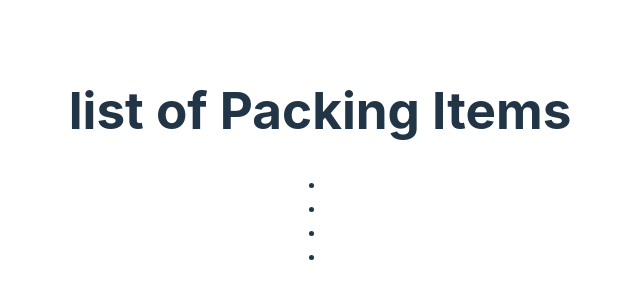
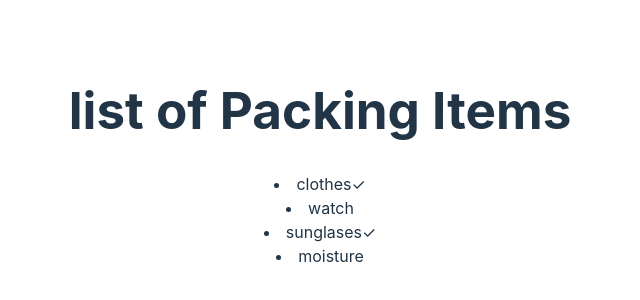
Before and after one commit to MANOJ-SM/React_vite_prj, a React (Vite) app in the folder vite-project/: page / in a window 1280 px wide. Shown: the part 242-542 px from the top of the page, without its empty margins (320-960 px from the left). Built offline with nearby package versions, Linux system fonts and the light colour scheme.

Commit message:
added map function for rendring array of items

```diff
--- a/vite-project/src/components/Item.jsx
+++ b/vite-project/src/components/Item.jsx
@@ -18,19 +18,19 @@
 
 // comnditionally render the items with null
 
-function Item(props){
-    if(props.isPacked){
-        return (
-            <>
-            <li>{props.name} ✓ </li>
-            </>
-        );
-    }else {
-        return <li>{props.name}</li>
-    }
-}
+// function Item(props){
+//     if(props.isPacked){
+//         return (
+//             <>
+//             <li>{props.name} ✓ </li>
+//             </>
+//         );
+//     }else {
+//         return <li>{props.name}</li>
+//     }
+// }
 
-export default Item;
+// export default Item;
 
 
 
@@ -55,3 +55,17 @@ export default Item;
 // }
 
 // export default Item;
+
+
+// rendring  items through array of obj's
+
+function Item(props){
+    return (
+        <li>
+            {props.data.name}
+            {props.data.isPacked && "✓"}
+        </li>
+    )
+}
+
+export default Item;
--- a/vite-project/src/components/PackingList.jsx
+++ b/vite-project/src/components/PackingList.jsx
@@ -47,14 +47,18 @@ function PackingList(){
     return (
         <>
         <h1>list of Packing Items</h1>
+
             {/* <Item  name="clothes" isPacked={false}/>
             <Item  name="watch" isPacked={true} />
             <Item  name="sunglases" isPacked={false} />
             <Item  name="moisture" isPacked={true}/> */}
+
+
             {  items.map( item => {
-                return <Item  data={item} />
+                return <Item  key={item.id}  data = {item} />   // item.id -> to track each item in list
             })
             }
+
         </>
     )
 }
```
